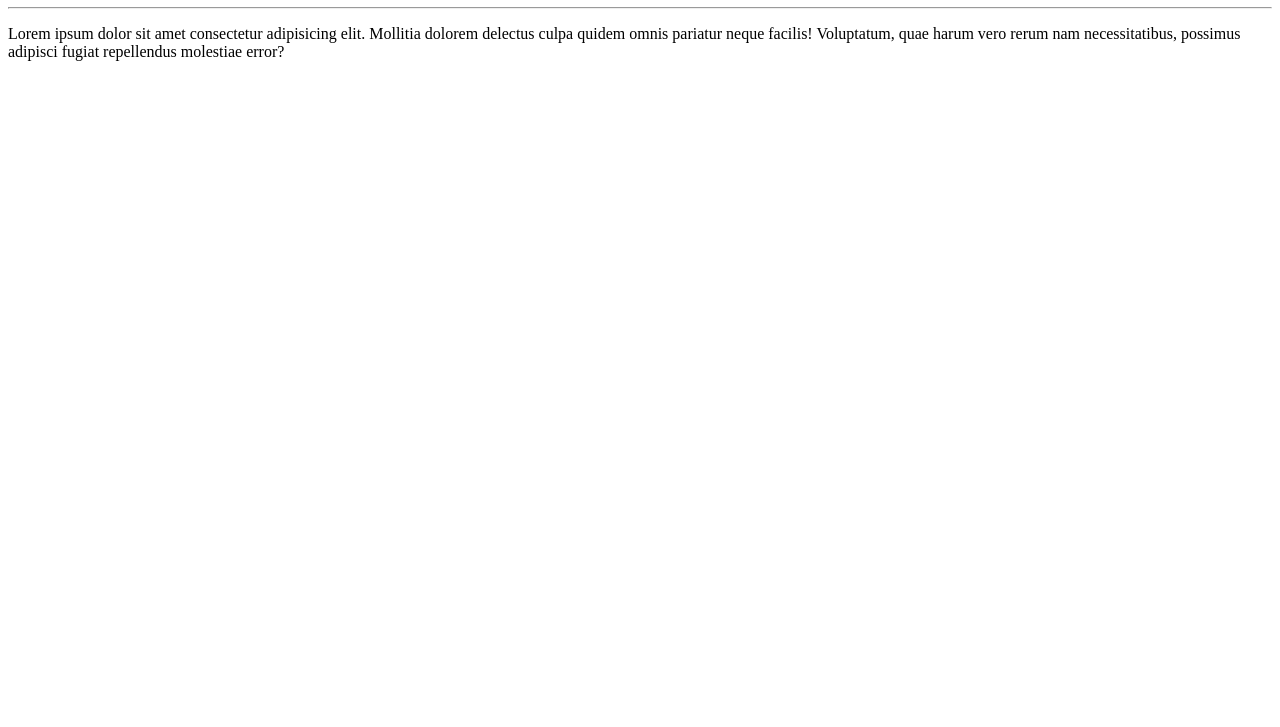
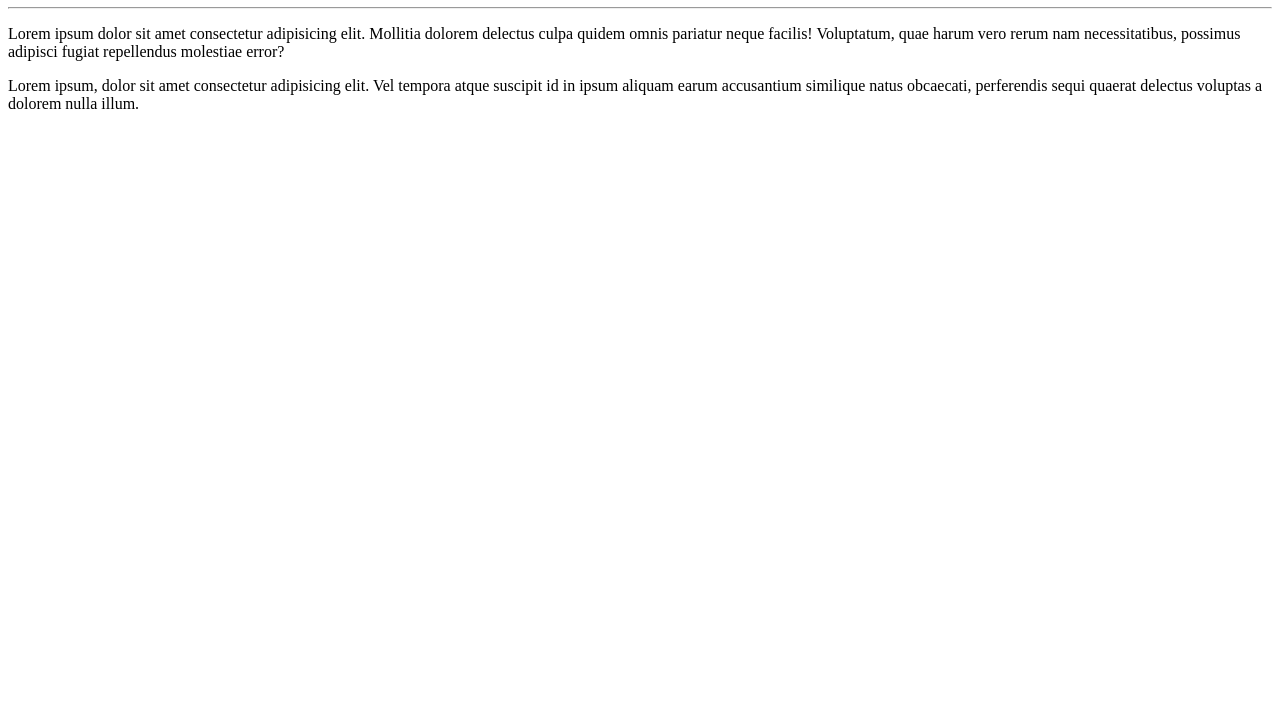
Before and after one commit to janainagois/ola-mundo, a plain HTML site: page site-exemplo/index.html in a window 1280 px wide. Shown: the part 73-800 px from the top of the page. Drawn offline with Linux system fonts and the light colour scheme.

Commit message:
adicionei um parágrafo

```diff
--- a/site-exemplo/index.html
+++ b/site-exemplo/index.html
@@ -9,5 +9,6 @@
     <h1>Olá, mundo!</h1>
      <hr>
     <p>Lorem ipsum dolor sit amet consectetur adipisicing elit. Mollitia dolorem delectus culpa quidem omnis pariatur neque facilis! Voluptatum, quae harum vero rerum nam necessitatibus, possimus adipisci fugiat repellendus molestiae error?</p>
+    <p>Lorem ipsum, dolor sit amet consectetur adipisicing elit. Vel tempora atque suscipit id in ipsum aliquam earum accusantium similique natus obcaecati, perferendis sequi quaerat delectus voluptas a dolorem nulla illum.</p>
 </body>
 </html>
```
